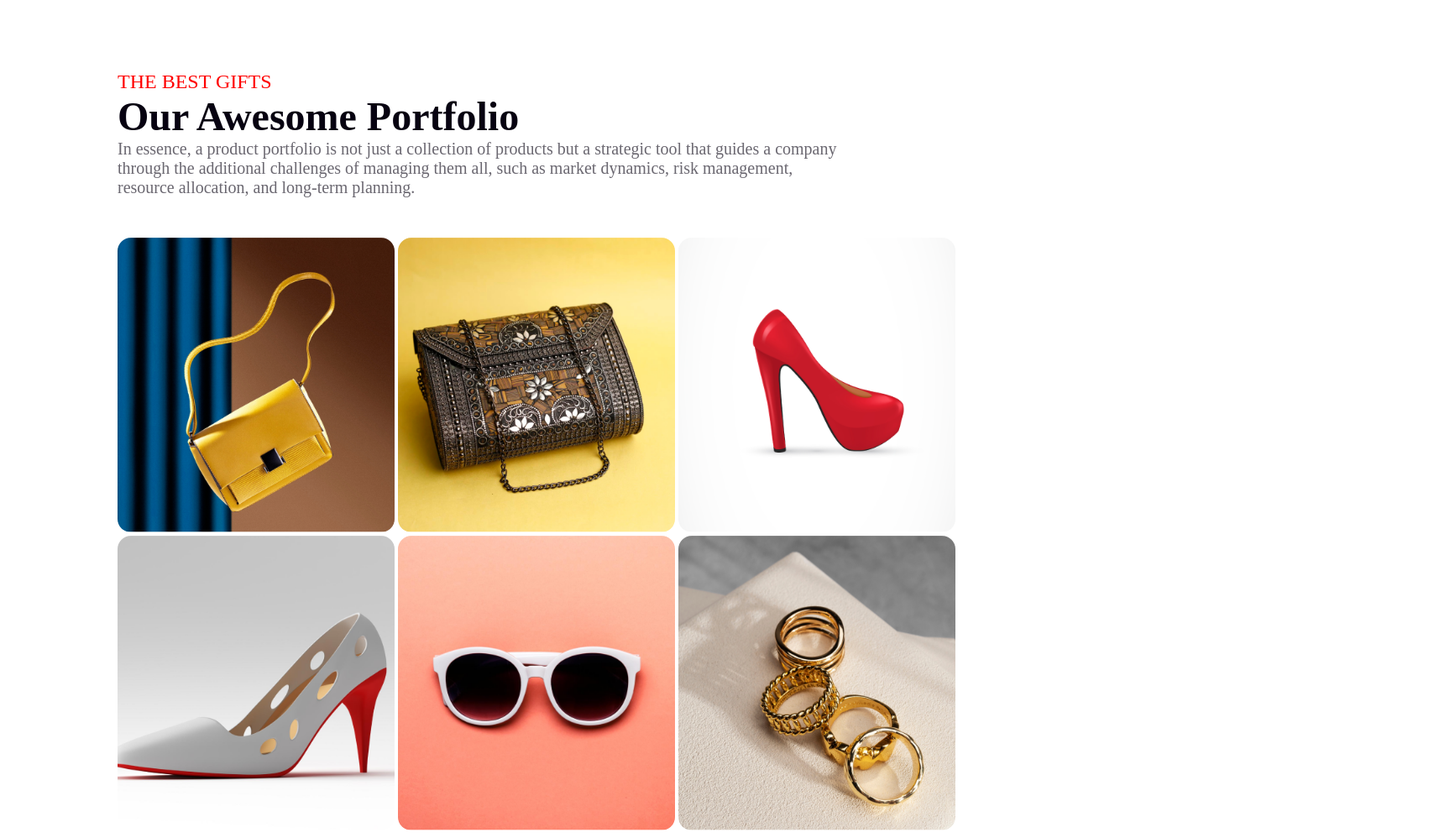
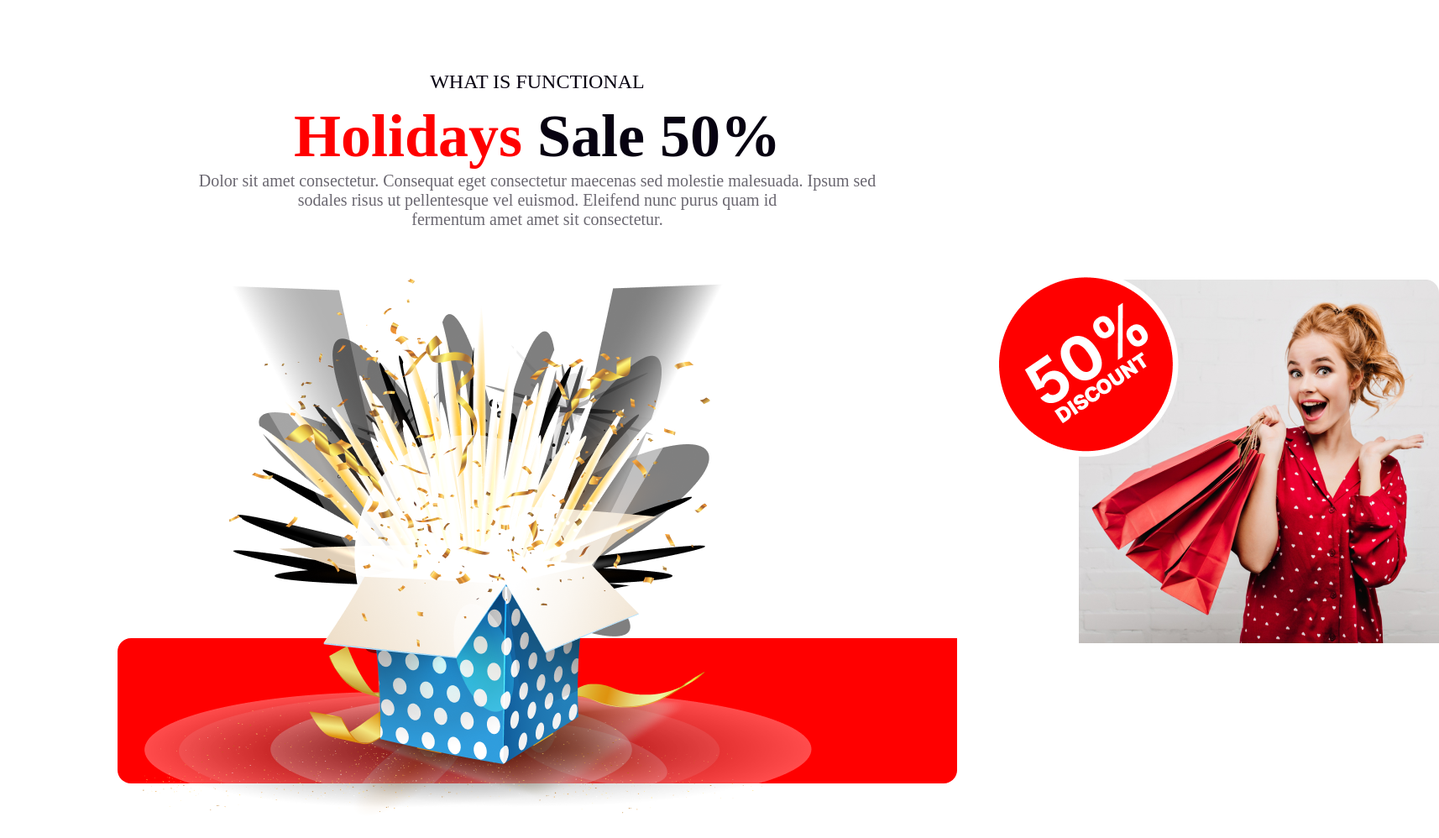
Before and after one commit to saiful693/New-Year-New-Mission, a plain HTML site: page index.html in a window 1280 px wide. Shown: the part 3480-4478 px from the top of the page at 84% size, 1714 px wide, since content can reach past the window. Drawn offline with Linux system fonts and the light colour scheme.

Commit message:
Holidays section added

```diff
--- a/index.html
+++ b/index.html
@@ -68,8 +68,21 @@
         </section>
 
         <!-- holyday section -->
-        <section>
+        <section class="holidays">
+            <h4 class="holiday-sub-header">WHAT IS FUNCTIONAL</h4>
+            <h2 class="holiday-main-header"><span>Holidays</span> Sale 50%</h2>
+            <p class="holiday-description">Dolor sit amet consectetur. Consequat eget consectetur maecenas sed
+                molestie malesuada. Ipsum sed <br> sodales risus ut pellentesque vel euismod. Eleifend nunc purus quam id <br> fermentum amet amet sit consectetur.</p>
 
+            <div class="all_img">
+                <img class="gift-box" src="images/Group 75.png" alt="">
+                <img class="discount-img" src="images/Group 44.png" alt="">
+
+                <img class="shop-img" src="images/Rectangle 1.png" alt="">
+            </div>
+            <div class="red-footer">
+                <img src="images/Rectangle 2.png" alt="">
+            </div>
         </section>
         <!-- protfolio section -->
         <section class="portfolio">
--- a/styles/newYear.css
+++ b/styles/newYear.css
@@ -270,6 +270,70 @@ main {
     margin-top: 20px;
 }
 
+/* holidays section */
+.holidays {
+    margin-top: 120px;
+}
+
+.holidays {
+    text-align: center;
+    position: relative;
+}
+
+.holiday-sub-header {
+    color: #070211;
+    font-size: 24px;
+    font-weight: 500;
+}
+
+.holiday-main-header {
+    margin-top: 10px;
+    color: #070211;
+    font-size: 72px;
+    font-weight: 900;
+}
+
+.holiday-main-header>span {
+    color: #F00;
+    text-align: center;
+    font-size: 72px;
+    font-weight: 900;
+}
+
+.holiday-description {
+    color: rgba(7, 2, 17, 0.60);
+    text-align: center;
+    font-size: 20px;
+    font-weight: 500;
+}
+.all_img{
+    margin-top: 60px;
+}
+.gift-box{
+    position: absolute;
+    top: 248px;
+    left: 30px;
+    z-index: 1;
+}
+.discount-img{
+    position: absolute;
+    bottom: 350px;
+    left: 1000px;
+    z-index: 1;
+
+}
+.shop-img{
+    margin-left: 1145px;
+    margin-bottom: -10px;
+}
+
+.red-footer >img{
+    width: 100%;
+    position: relative;
+    border-radius: 16px 0px 16px 16px;
+
+}
+
 /* portfolio section */
 .portfolio {
     margin-top: 120px;
@@ -397,7 +461,8 @@ footer {
     padding: 50px 140px;
 
 }
-.horizontal hr{
+
+.horizontal hr {
     border: 1px solid rgba(255, 255, 255, 0.15);
 }
 
@@ -408,7 +473,8 @@ footer {
 .social-icon a {
     padding-right: 24px;
 }
-.rights{
+
+.rights {
     padding: 50px 140px 0px 140px;
     display: flex;
     justify-content: space-between;
```
